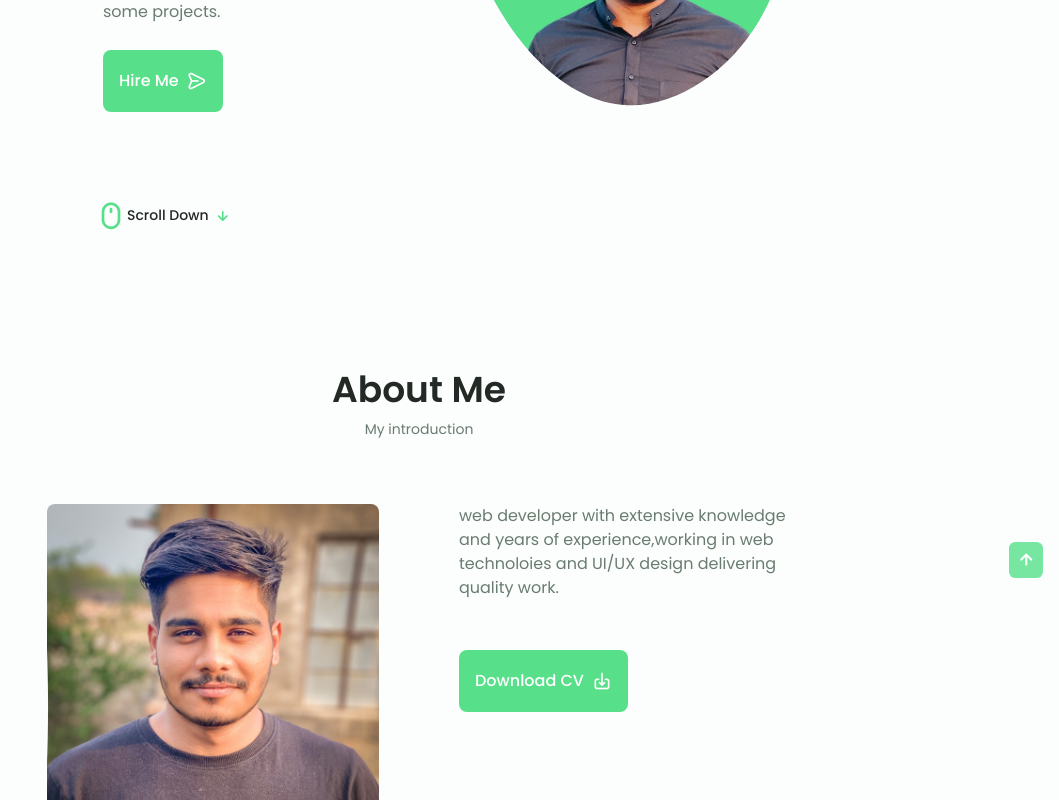
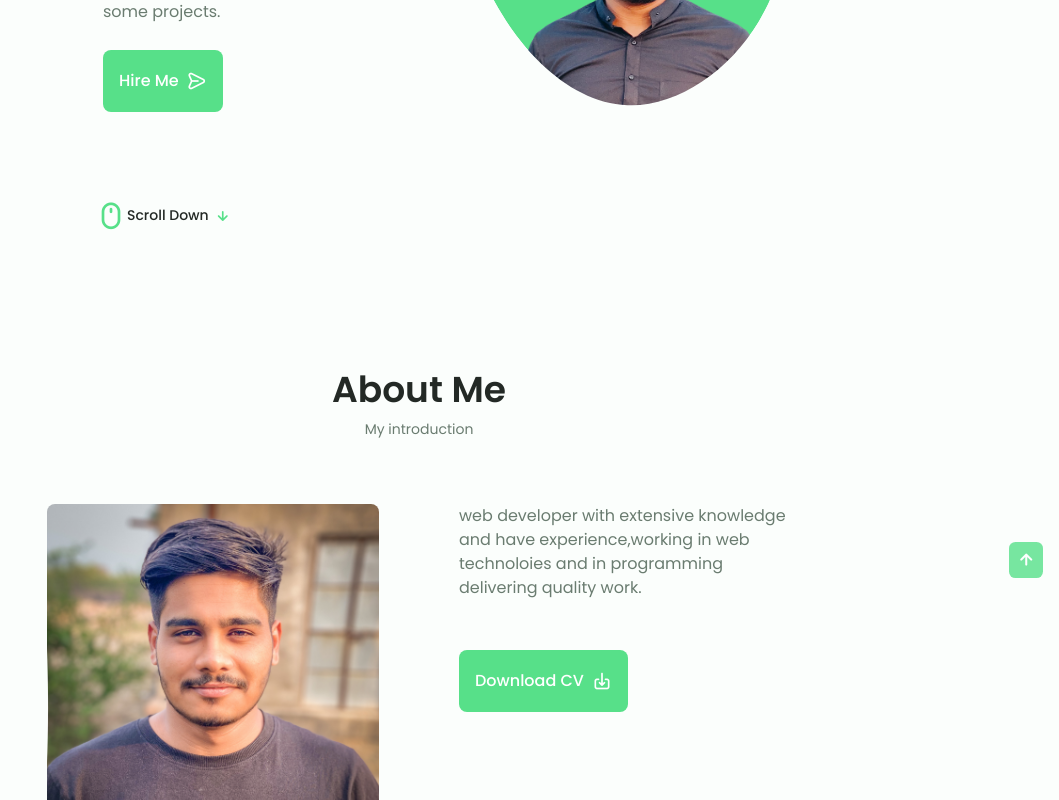
Before and after one commit to avinmeena/avin-portfolio, a React (Create React App) app: page / in a window 1280 px wide. Shown: the part 382-1182 px from the top of the page, without its empty margins (221-1280 px from the left). Built offline with nearby package versions, Linux system fonts and the light colour scheme; the HTML template or start-up script is replaced by a standard one.

Commit message:
Update About.js

```diff
--- a/src/components/About.js
+++ b/src/components/About.js
@@ -11,8 +11,7 @@ function About() {
         <img src="\img\about.jpg" alt="" className="about__img" />
         <div className="about__data">
           <p className="about__description">
-            web developer with extensive knowledge and years of
-            experience,working in web technoloies and UI/UX design delivering
+            web developer with extensive knowledge and have experience,working in web technoloies and in programming delivering
             quality work.
           </p>
           {/*
```
